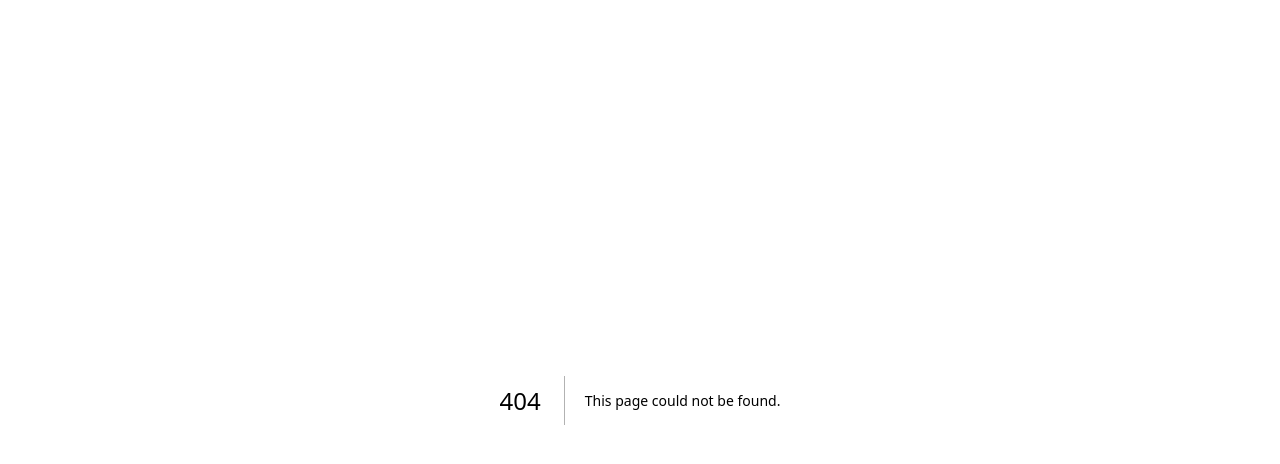
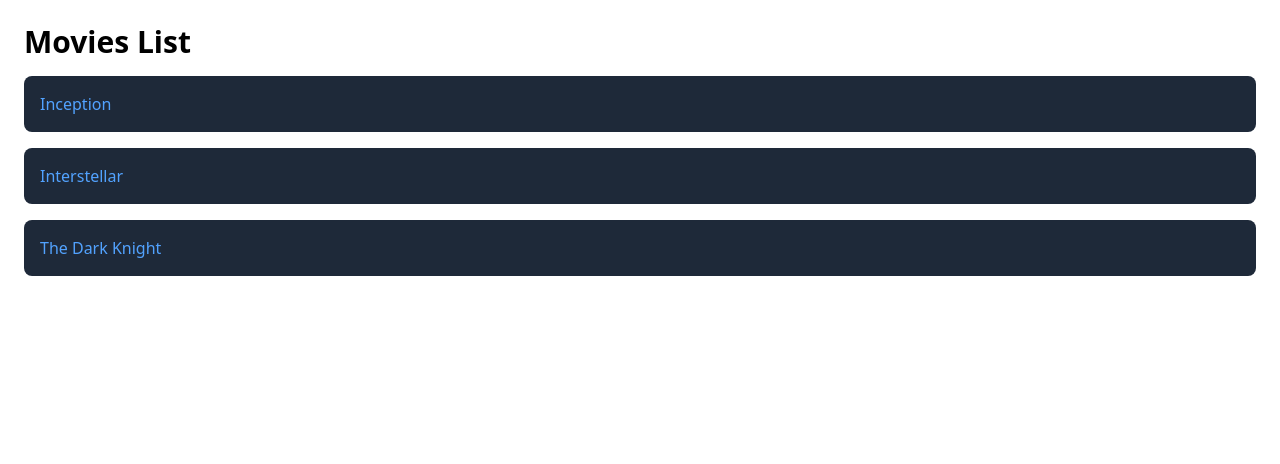
Before and after one commit to chathuranga-senanayaka/next-movie-app, a Next.js app: page /movies in a window 1280 px wide. Before the commit this address had no page. Shown: the top 464 px of the page. Built offline with nearby package versions, Linux system fonts and the light colour scheme.

Commit message:
developed movies page and styled

```diff
--- /dev/null
+++ b/src/app/movies/page.tsx
@@ -0,0 +1,27 @@
+import Link from "next/link";
+
+export default function MoviesPage() {
+  const movies = [
+    { id: "1", title: "Inception" },
+    { id: "2", title: "Interstellar" },
+    { id: "3", title: "The Dark Knight" },
+  ];
+
+  return (
+    <div className="p-6">
+      <h2 className="text-3xl font-semibold mb-4">Movies List</h2>
+      <ul className="space-y-4">
+        {movies.map((movie) => (
+          <li key={movie.id} className="bg-gray-800 p-4 rounded-lg">
+            <Link
+              href={`/movies/${movie.id}`}
+              className="text-blue-400 hover:text-blue-600"
+            >
+              {movie.title}
+            </Link>
+          </li>
+        ))}
+      </ul>
+    </div>
+  );
+}
```
